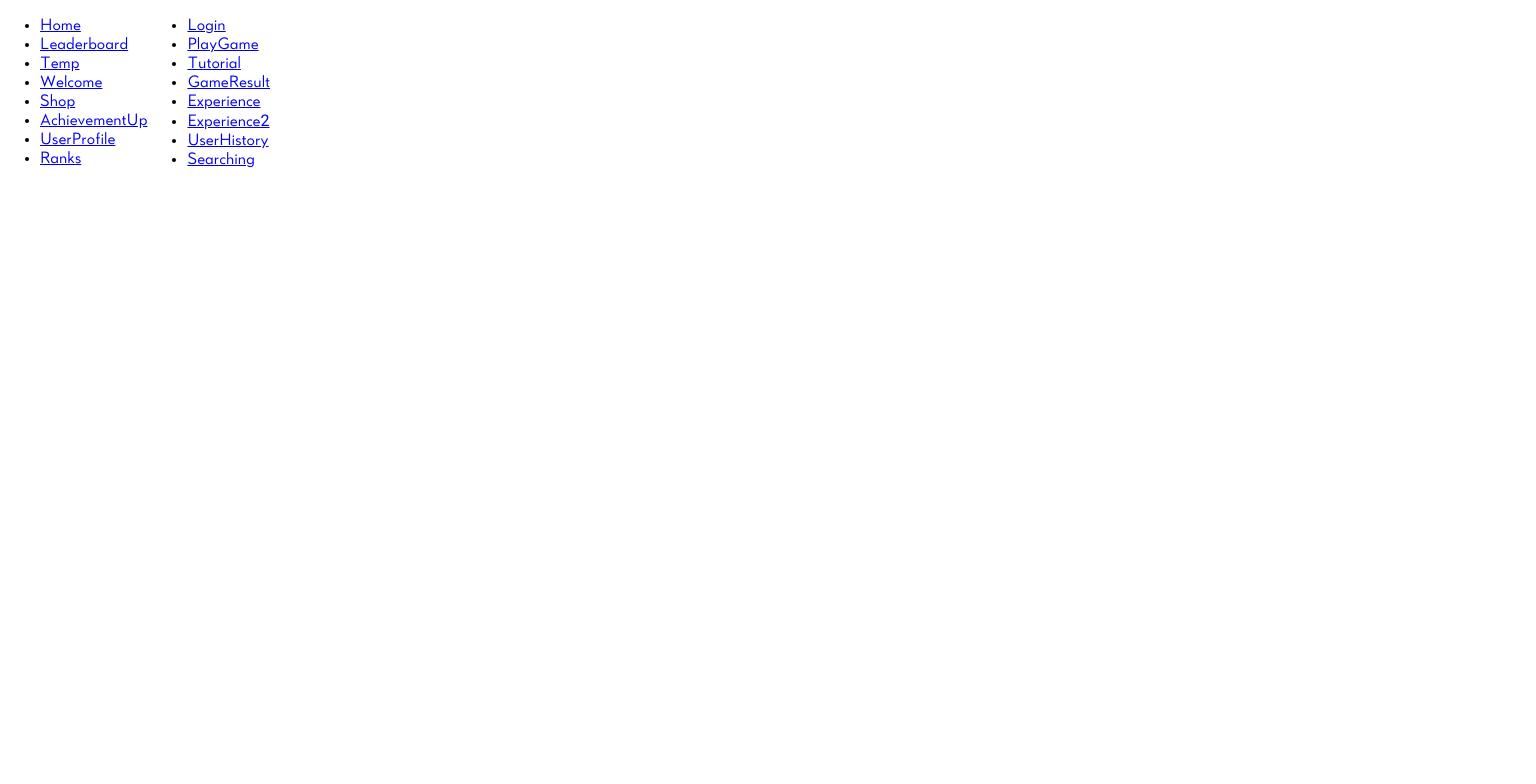
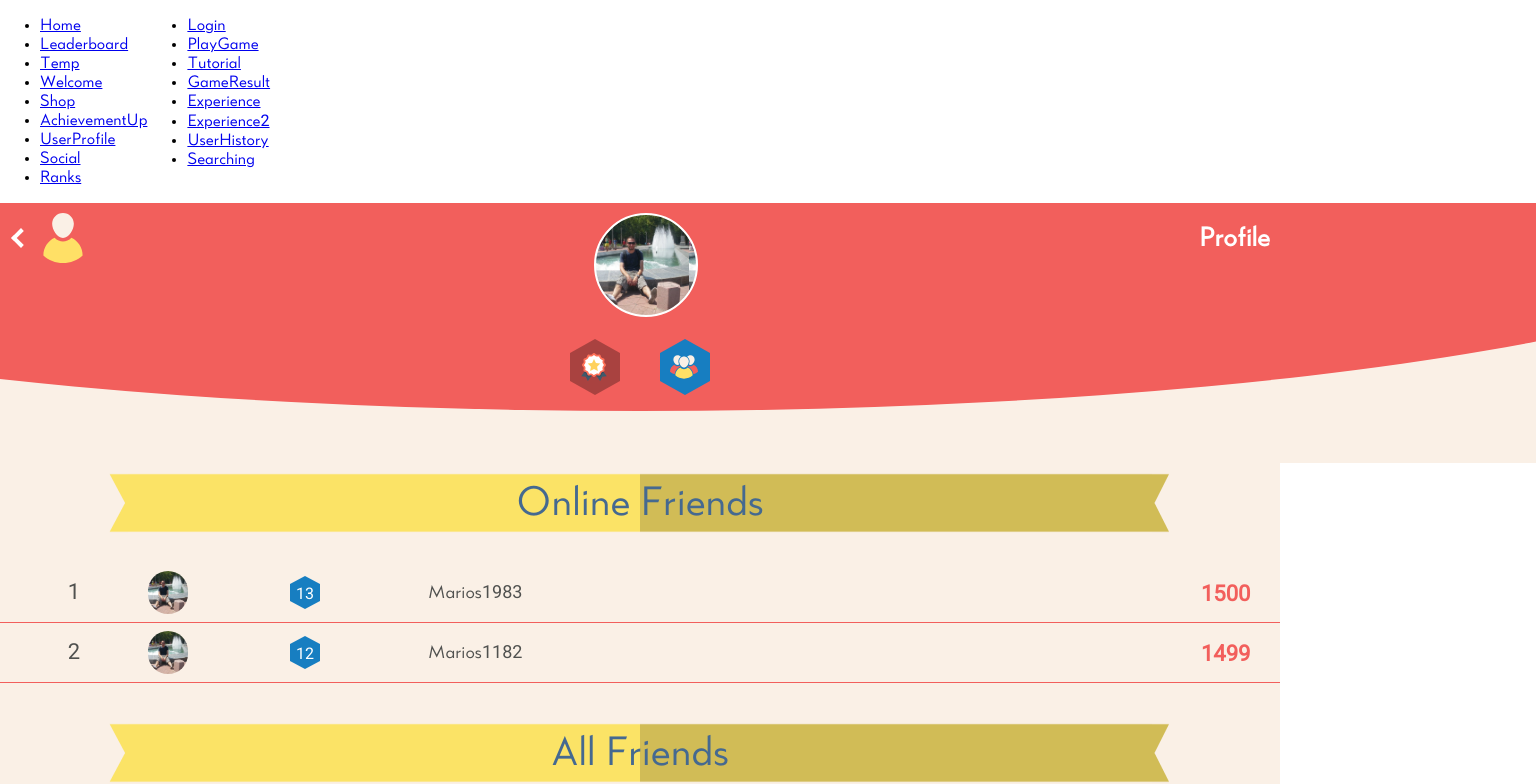
Before and after one commit to Knorcedger/math-fights-design, a React (Create React App) app: page /social in a window 1280 px wide. Shown: the top 784 px of the page, 1536 px wide, since content can reach past the window. Built offline with nearby package versions, Linux system fonts and the light colour scheme.

Commit message:
Social added

```diff
--- a/src/App.js
+++ b/src/App.js
@@ -22,6 +22,7 @@ import UserProfile from './userProfile/userProfile';
 import UserHistory from './userHistory/userHistory';
 import Ranks from './ranks/ranks';
 import Searching from './searching/searching';
+import Social from './social/social';
 
 const getTip = () => {
   const tips = [
@@ -92,6 +93,7 @@ class App extends Component {
                   <li><Link to='/shop'>Shop</Link></li>
                   <li><Link to='/achievementUp'>AchievementUp</Link></li>
                   <li><Link to='/userProfile'>UserProfile</Link></li>
+                  <li><Link to='/social'>Social</Link></li>
                   <li><Link to='/ranks'>Ranks</Link></li>
                 </ul>
                 <ul>
@@ -123,6 +125,7 @@ class App extends Component {
           <Route path='/userhistory' component={UserHistory} />
           <Route path='/ranks' component={Ranks} />
           <Route path='/searching' render={() => <Searching tip={this.state.tip} />} />
+          <Route path='/social' component={Social} />
         </div>
       </Router>
     );
--- /dev/null
+++ b/src/social/social.js
@@ -0,0 +1,266 @@
+import React, {Component} from 'react';
+import styled from 'styled-components';
+
+// components
+import Hexagon from '../components/Hexagon/Hexagon';
+import Smile from '../components/Smile/Smile';
+import BackButton from '../components/BackButton/BackButton';
+import Ribbon from '../components/Ribbon/Ribbon';
+
+// assets
+import badge from '../assets/images/badge.svg';
+import social from '../assets/images/social.svg';
+import user from '../assets/images/user.svg';
+import photo from '../assets/images/tasos.jpg';
+
+// modules
+import colors from '../modules/colors';
+
+const Container = styled.div`
+  background-color: linen;
+  overflow-x: hidden;
+`;
+
+const Body = styled.div`
+  position: relative;
+`;
+
+const InSmile = styled.div`
+  width: 100%;
+  height: ${props => props.height};
+  display: flex;
+  justify-content: flex-start;
+  align-items: center;
+  flex-direction: column;
+`;
+
+const Content = styled.div`
+  background-color: ${colors.linen};
+  height: 400px;
+  display: flex;
+  flex-direction: column;
+  justify-content: flex-start;
+  align-items: center;
+  padding-bottom: 20px;
+
+  > :nth-child(1), > :nth-child(3) {
+    margin-bottom: 20px;
+  }
+
+  > :nth-child(3) {
+    margin-top: 30px;
+  }
+`;
+
+const Header = styled.div`
+  display: flex;
+  justify-content: space-between;
+  width: 100%;
+`;
+
+const BackContainer = styled.div`
+  display: flex;
+  align-items: center;
+  justify-content: space-between;
+  margin: 0 0 20px 14px;
+  height: 70px;
+`;
+
+const MainIcon = styled.div`
+  height: 50px;
+  width: 50px;
+  background: url(${user}) no-repeat;
+  margin-left: 10px;
+`;
+
+const HeaderText = styled.div`
+  font-size: 26px;
+  font-weight: bold;
+  color: ${colors.white};
+  margin: 20px 10px 0 0;
+`;
+
+const ProfileArea = styled.div`
+  display: flex;
+  justify-content: space-between;
+  align-items: flex-start;
+  padding: 10px;
+`;
+
+const ProfileImage = styled.div`
+  border-radius: 50%;
+  width: 100px;
+  height: 100px;
+  position: relative;
+  left: calc(50% - 50px);
+  background: url(${photo});
+  background-size: contain;
+  border: 2px solid ${colors.white};
+`;
+
+const Menu = styled.div`
+  display: flex;
+  justify-content: space-around;
+  align-items: center;
+  margin-top: 0px;
+  width: 180px;
+  height: 80px;
+`;
+
+const List = styled.div`
+  width: 100%;
+  background-color: ${colors.linen};
+`;
+
+const Item = styled.div`
+  display: flex;
+  border-bottom: 1px solid ${colors.red};
+  padding: 8px 0;
+`;
+
+const Rank = styled.div`
+  display: flex;
+  justify-content: center;
+  align-self: center;
+  width: 10%;
+  margin: 0 10px;
+  font-size: 22px;
+  color: ${colors.gray};
+  text-align: left;
+`;
+
+const UserImage = styled.div`
+  margin-right: 14px;
+  width: 10%;
+  display: flex;
+  align-items: center;
+
+  img {
+    border-radius: 50px;
+  }
+`;
+
+const XPContainer = styled.div`
+  width: 10%;
+  align-self: center;
+`;
+
+const Username = styled.div`
+  width: 60%;
+  align-self: center;
+  margin-left: 10px;
+  font-size: 18px;
+  overflow-x: hidden;
+  margin-right: 5px;
+  color: ${colors.gray};
+  white-space: nowrap;
+`;
+
+const LeaguePoints = styled.div`
+  font-weight: bold;
+  display: flex;
+  align-self: center;
+  color: ${colors.red};
+  margin: 4px 20px 0 0;
+  font-size: 22px;
+`;
+
+/**
+ * UserProfile View
+ */
+class Social extends Component {
+  constructor(props) {
+    super(props);
+
+    const data = [];
+    for (let i = 0; i < 2; i++) {
+      data.push({
+        name: `Marios${Math.floor(Math.random() * 2017)}`,
+        points: 1500 - i,
+        xp: Math.floor(Math.random() * (20 - 10)) + 10
+      });
+    }
+
+    this.state = {data};
+  }
+
+  render() {
+    return (
+      <Container>
+        <Smile colorUp={colors.red} colorDown={colors.linen} height='260px' width='140%' />
+        <Body>
+          <InSmile height='260px'>
+            <Header>
+              <BackContainer onClick={() => window.location.replace('/')}>
+                <BackButton color={colors.white} thickness={4} size={5} />
+                <MainIcon />
+              </BackContainer>
+              <ProfileArea>
+                <ProfileImage />
+              </ProfileArea>
+              <HeaderText>Profile</HeaderText>
+            </Header>
+            <Menu>
+              <Hexagon
+                image={badge}
+                mainColor={colors.gray3}
+                onClick={() => window.location.replace('/shop')}
+                size={50}
+              />
+              <Hexagon
+                image={social}
+                mainColor={colors.blue}
+                onClick={() => window.location.replace('/social')}
+                size={50}
+              />
+            </Menu>
+          </InSmile>
+          <Content>
+            <Ribbon text='Online Friends' />
+            <List>
+              {
+                this.state.data.map((item, index) => (
+                  <Item key={item.name + item.points}>
+                    <Rank>{index + 1}</Rank>
+                    <UserImage><img src={photo} width='40' alt='t' /></UserImage>
+                    <XPContainer>
+                      <Hexagon
+                        mainColor={colors.blue}
+                        size={30}
+                        text={item.xp.toString()}
+                      />
+                    </XPContainer>
+                    <Username>{item.name}</Username>
+                    <LeaguePoints>{item.points}</LeaguePoints>
+                  </Item>
+                ))
+              }
+            </List>
+            <Ribbon text='All Friends' />
+            <List>
+              {
+                this.state.data.map((item, index) => (
+                  <Item key={item.name + item.points}>
+                    <Rank>{index + 1}</Rank>
+                    <UserImage><img src={photo} width='40' alt='t' /></UserImage>
+                    <XPContainer>
+                      <Hexagon
+                        mainColor={colors.blue}
+                        size={30}
+                        text={item.xp.toString()}
+                      />
+                    </XPContainer>
+                    <Username>{item.name}</Username>
+                    <LeaguePoints>{item.points}</LeaguePoints>
+                  </Item>
+                ))
+              }
+            </List>
+          </Content>
+        </Body>
+      </Container>
+    );
+  }
+}
+
+export default Social;
--- a/src/userProfile/userProfile.js
+++ b/src/userProfile/userProfile.js
@@ -167,7 +167,7 @@ const UserProfile = () => (
           <Hexagon
             image={social}
             mainColor={colors.gray3}
-            onClick={() => window.location.replace('/leaderboard')}
+            onClick={() => window.location.replace('/social')}
             size={50}
           />
         </Menu>
```
